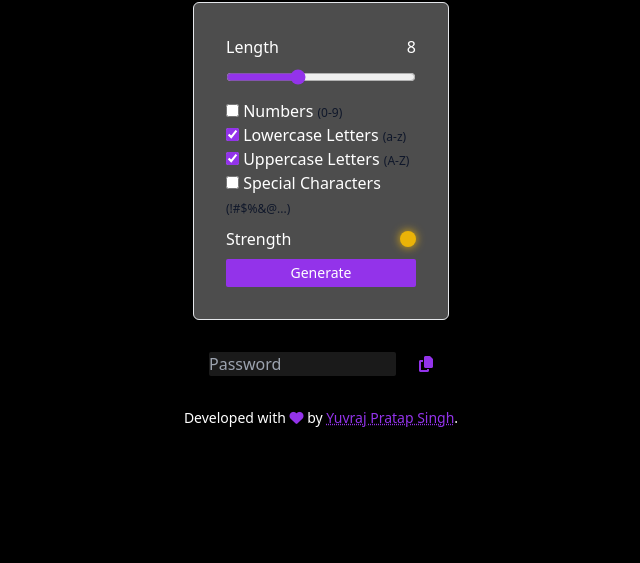
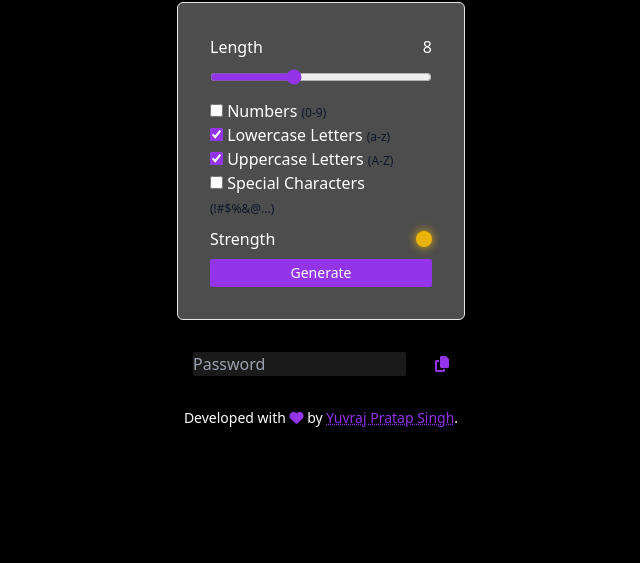
Before and after one commit to yuvrajdev1920/password-generator, a website built with Vite: page index.html in a window 1280 px wide. Shown: the part 237-800 px from the top of the page, without its empty margins (319-959 px from the left). Built offline with nearby package versions, Linux system fonts and the light colour scheme.

Commit message:
Update index.html
Changed width of generator to accommodate on smaller screens.

```diff
--- a/index.html
+++ b/index.html
@@ -8,7 +8,7 @@
 </head>
 <body>
     <div class="wrapper bg-black text-white w-full h-screen flex flex-col justify-center items-center">
-        <div class="parent w-1/5">
+        <div class="parent w-[288px]">
             <div class="display-alert bg-purple-600 rounded-md text-sm text-center p-2 scale-0
             transition-all duration-200">At least one checkbox should be checked!</div>
             <h1 class="text-center font-thin text-2xl my-2">Password Generator</h1>
```
